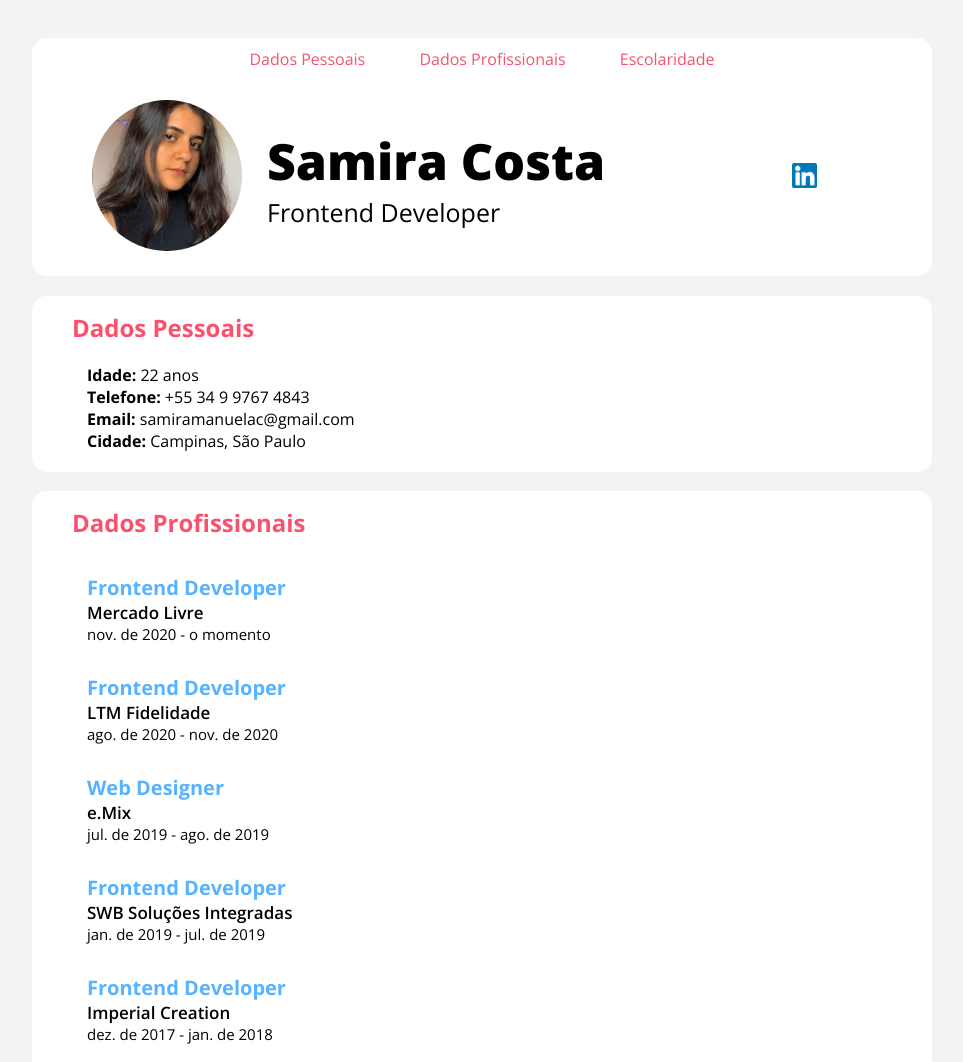
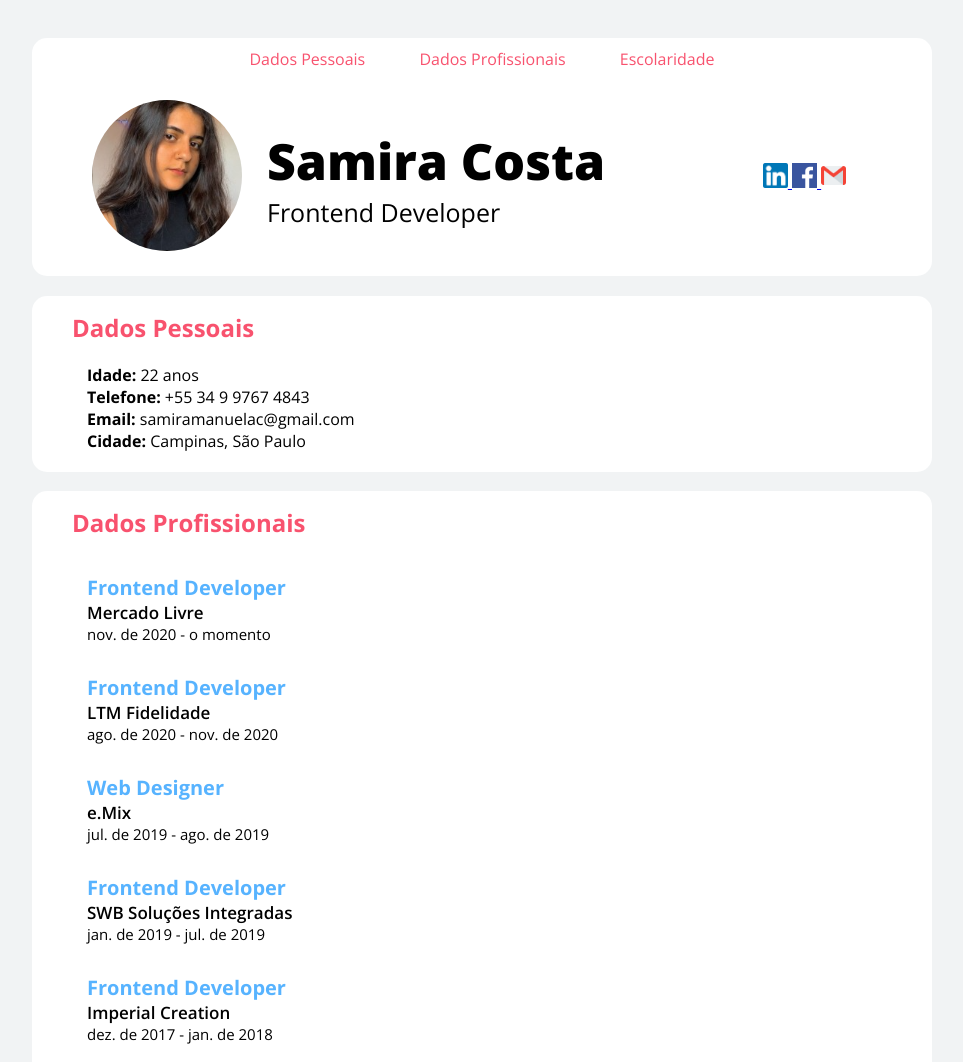
Before and after one commit to samiraetc/Exercicio-Faculdade, a plain HTML site: page index.html in a window 1280 px wide. Shown: the top 1062 px of the page, without its empty margins (181-1144 px from the left). Drawn offline with nearby package versions, Linux system fonts and the light colour scheme.

Commit message:
inclusao de redes sociais

```diff
--- a/index.html
+++ b/index.html
@@ -35,6 +35,12 @@
              <div class="redes__sociais">
                  <a href="https://www.linkedin.com/in/samira-costa">
                     <img src="images/linkedin.png"  width="25" heigh="25"alt="">
+                 </a>
+                 <a href="https://www.facebook.com/samiramanuelac">
+                    <img src="images/facebook.png"  width="25" heigh="25"alt="">
+                 </a>
+                 <a href="mailto:samiramanuelac@gmail.com">
+                    <img src="images/gmail.png"  width="25" heigh="25"alt="">
                  </a>
              </div>
          </div>
--- a/styles/global.css
+++ b/styles/global.css
@@ -64,6 +64,10 @@ h2 {
 
 .dados__pessoais .redes__sociais {
     justify-self: center;
+}
+
+.dados__pessoais .redes__sociais  a{
+    list-style-type: none;
 }
 
  .photo__cv {
```
Also changed, not shown: images/facebook.png (added), images/gmail.png (added), 1 other file.
